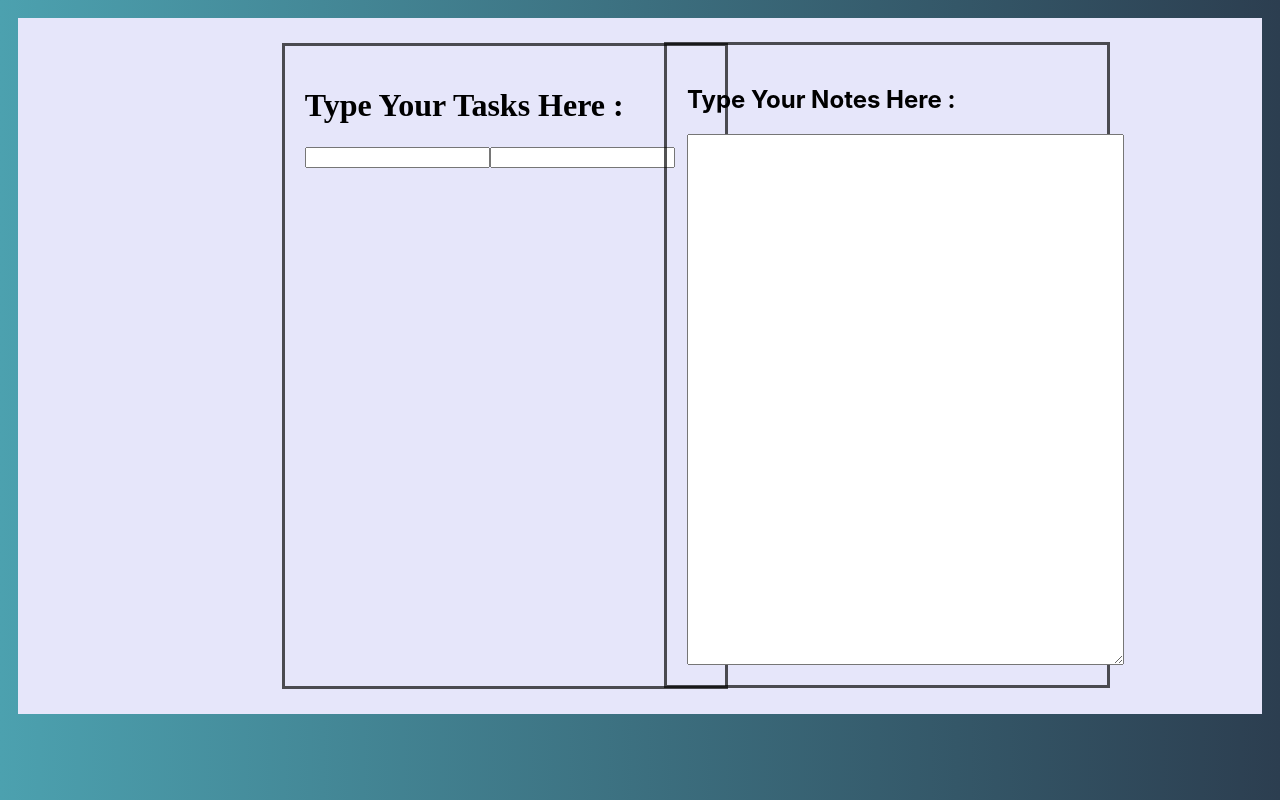
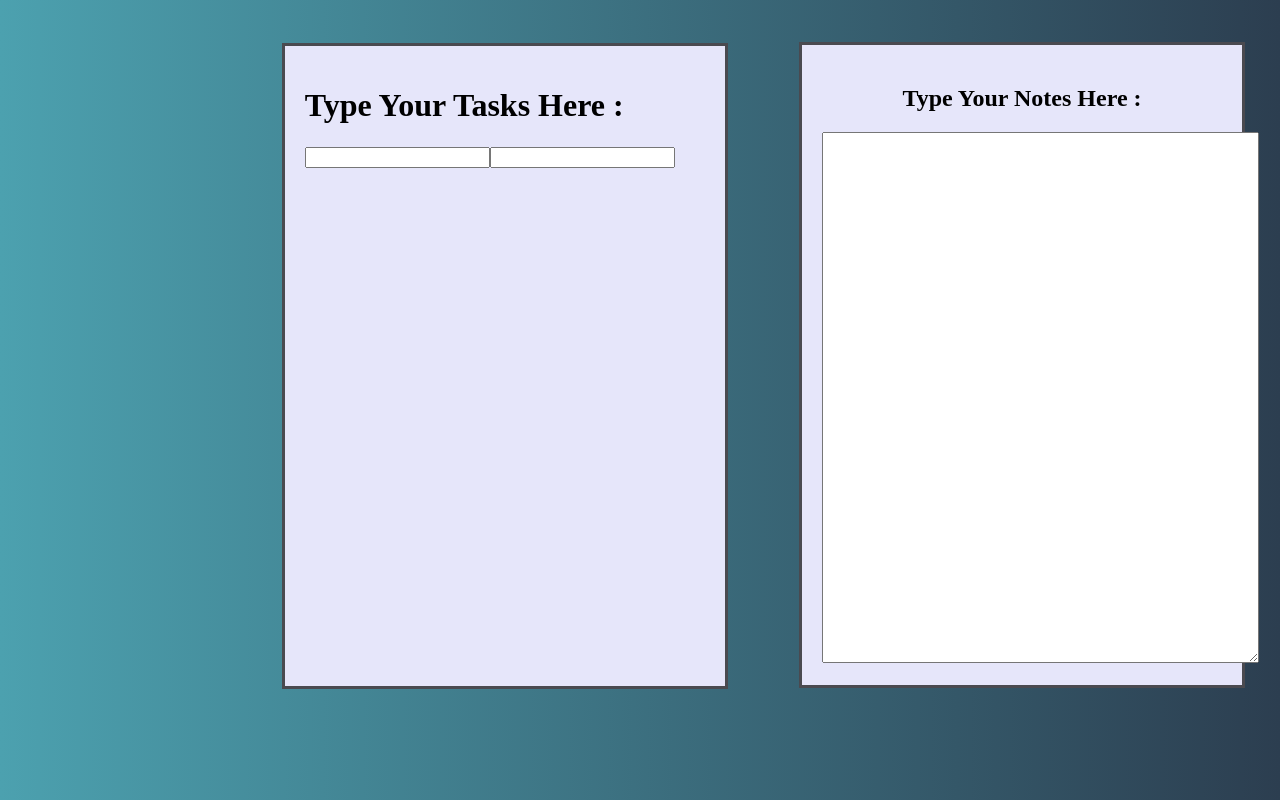
Before and after one commit to Shreyanshdot/things-get-done, a React (Create React App) app: page / in a window 1280 px wide. Built offline with nearby package versions, Linux system fonts and the light colour scheme.

Commit message:
style : styling for all the components

```diff
--- a/src/Components/App.css
+++ b/src/Components/App.css
@@ -1,6 +1,8 @@
 .App {
-  /* margin: auto;
-  height: 650px; */
-  background-color: lavender;
+  /* margin: auto; */
+  /* height: 650px; */
+  /* background-color: azure; */
+  display: flex;
+  background: -webkit-linear-gradient(to left, #4ca1af, #2c3e50);
   padding: 25px;
 }
--- a/src/Components/Notes.css
+++ b/src/Components/Notes.css
@@ -1,10 +1,13 @@
 .Notes-box {
+  background-color: lavender;
   position: absolute;
   margin: auto;
-  right: 170px;
+  right: 35px;
   padding: 20px;
   top: 42px;
   width: 400px;
   height: 600px;
   border: 3px solid #000000ad;
+  text-align: center;
+  font-family: "Times New Roman", Times, serif;
 }
--- a/src/Components/Tasks.css
+++ b/src/Components/Tasks.css
@@ -1,4 +1,5 @@
 .Tasks-area {
+  background-color: lavender;
   position: relative;
   /* left: 270px; */
   left: 20%;
```
Also changed, not shown: src/Components/TasksCompleted.css (added, +19 -0 lines).
